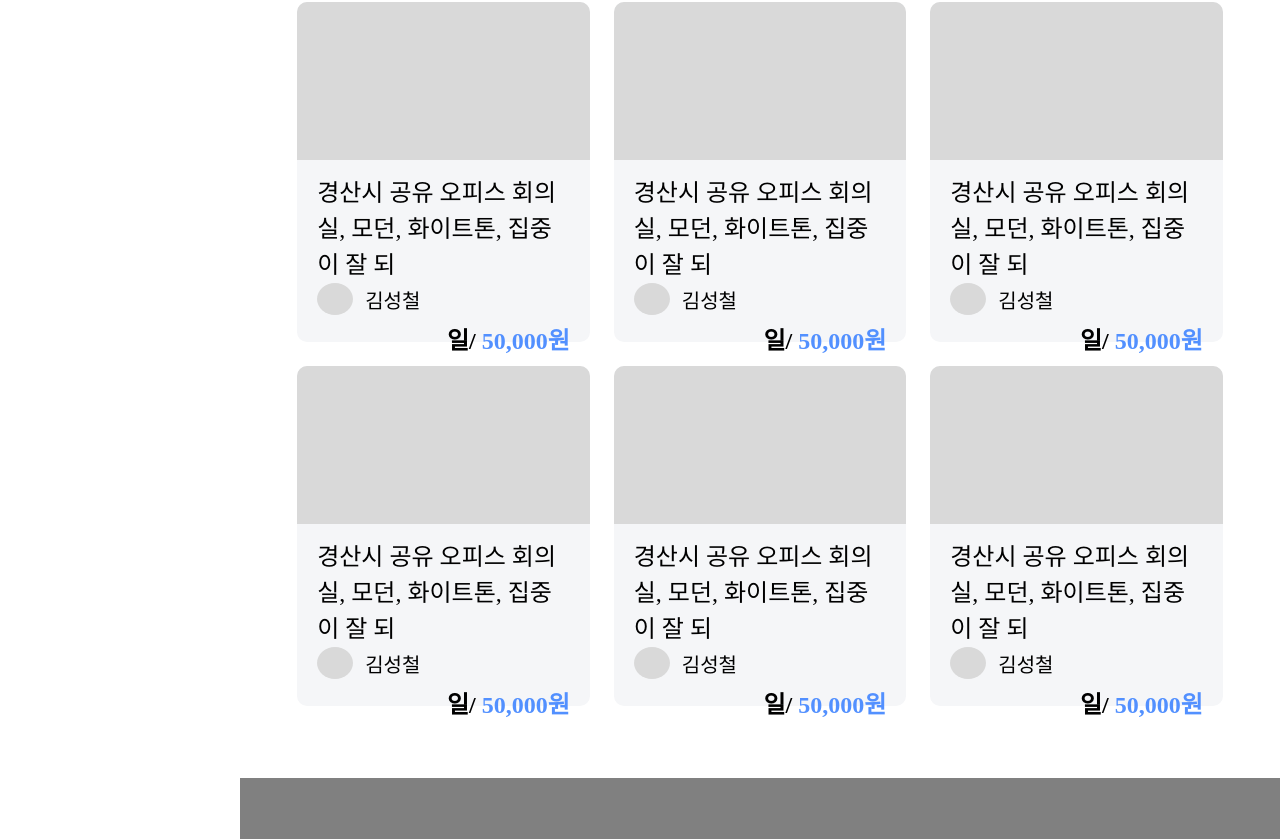
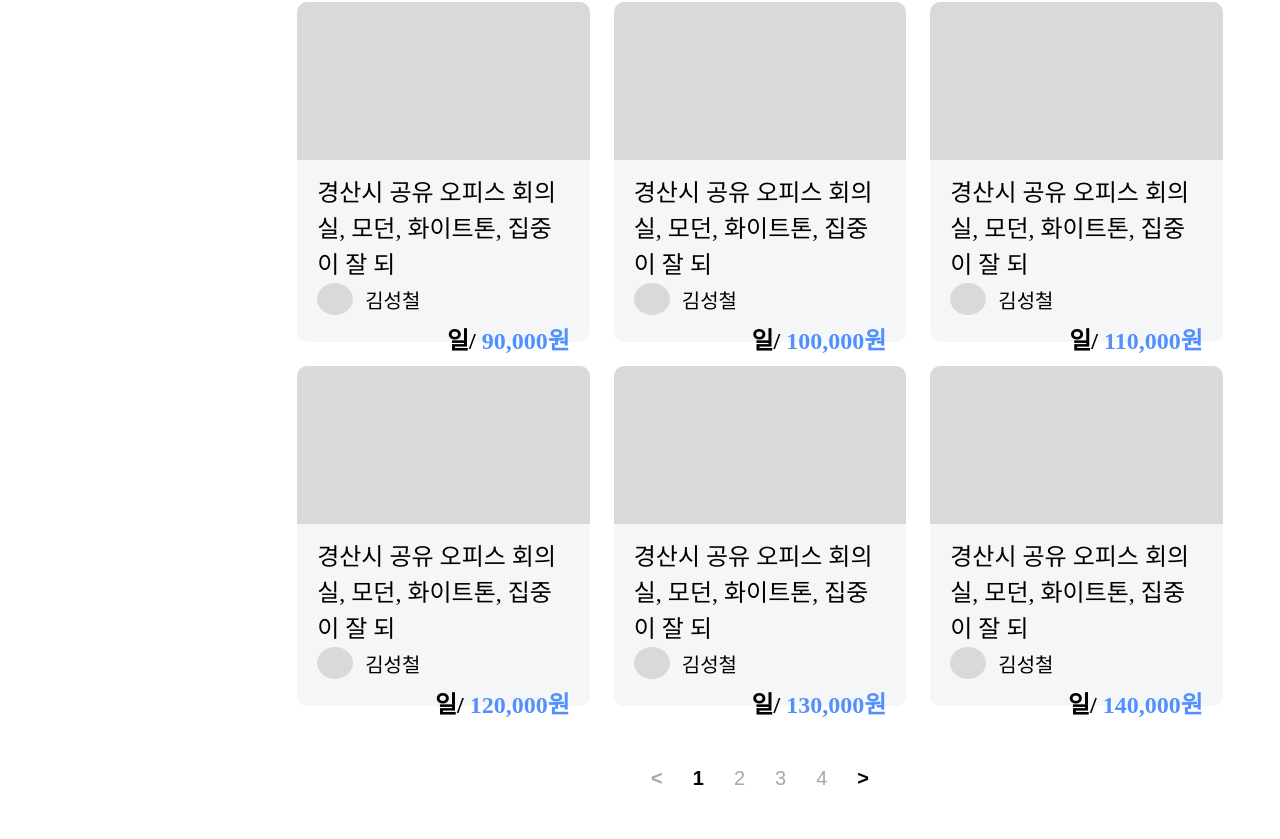
Before and after one commit to cryingdryice/ILKAN-web, a React (Vite) app: page /main/kanMatch in a window 1280 px wide. Shown: the part 1441-2280 px from the top of the page. Built offline with nearby package versions, Linux system fonts and the light colour scheme; the HTML template or start-up script is replaced by a standard one.

Commit message:
feat: 공간 목록 페이지 페이징 UI 및 로직 추가

```diff
--- /dev/null
+++ b/src/components/kanMatch/kanMatchPagination.tsx
@@ -0,0 +1,49 @@
+import kanMatchPaginationStyle from "../../css/components/kanMatch/kanMatchPagination.module.css";
+
+type Props = {
+  current: number;
+  total: number;
+  onChange: (page: number) => void;
+};
+
+export default function KanMatchPagination({
+  current,
+  total,
+  onChange,
+}: Props) {
+  const go = (p: number) => () => onChange(Math.min(Math.max(1, p), total));
+
+  return (
+    <nav className={kanMatchPaginationStyle.pageContainer}>
+      <button
+        onClick={go(current - 1)}
+        disabled={current === 1}
+        className={kanMatchPaginationStyle.arrow}
+      >
+        {"<"}
+      </button>
+
+      {Array.from({ length: total }, (_, i) => i + 1).map((p) => (
+        <button
+          key={p}
+          onClick={go(p)}
+          className={
+            p === current
+              ? `${kanMatchPaginationStyle.btn} ${kanMatchPaginationStyle.btnActive}`
+              : kanMatchPaginationStyle.btn
+          }
+        >
+          {p}
+        </button>
+      ))}
+
+      <button
+        onClick={go(current + 1)}
+        disabled={current === total}
+        className={kanMatchPaginationStyle.arrow}
+      >
+        {">"}
+      </button>
+    </nav>
+  );
+}
--- /dev/null
+++ b/src/css/components/kanMatch/kanMatchPagination.module.css
@@ -0,0 +1,34 @@
+.pageContainer {
+  width: 100%;
+  display: flex;
+  gap: 18px;
+  align-items: center;
+  margin-top: 60px;
+}
+
+.btn {
+  background: transparent;
+  border: none;
+  font-size: 20px;
+  cursor: pointer;
+  color: #a7a7a7;
+}
+
+.btnActive {
+  font-weight: bold;
+  color: #000;
+}
+
+.arrow {
+  background: transparent;
+  border: none;
+  font-size: 20px;
+  font-weight: bold;
+  cursor: pointer;
+  color: #000;
+}
+
+.arrow:disabled {
+  color: #a7a7a7;
+  cursor: default;
+}
--- a/src/pages/main/jobsPage.tsx
+++ b/src/pages/main/jobsPage.tsx
@@ -9,7 +9,7 @@ import JobPagination from "../../components/jobs/JobPagination";
 
 /**
  * JobsPage — 일거리 목록 화면
- * Components: JobsNavigation, JobsList
+ * Components: JobsNavigation, JobsList, JobPagination
  */
 
 // 예상되는 데이터 타입
@@ -22,7 +22,7 @@ export type WorkItem = {
   deadline: string;
 };
 
-const MOCK_LIST: WorkItem[] = Array.from({ length: 100 }).map((_, i) => ({
+const MOCK_LIST: WorkItem[] = Array.from({ length: 50 }).map((_, i) => ({
   id: i + 1,
   title: "[카페 반절] 인스타 분위기 카페 BI 및 로고 디자인 외주 의뢰",
   writer: "카페 반절 (개인 사업자)",
@@ -37,10 +37,7 @@ export default function JobsPage() {
   const list = MOCK_LIST;
   const [page, setPage] = useState(1);
   const totalPages = Math.max(1, Math.ceil(list.length / PAGE_SIZE));
-  const paged = useMemo(
-    () => list.slice((page - 1) * PAGE_SIZE, page * PAGE_SIZE),
-    [list, page]
-  );
+  const paged = list.slice((page - 1) * PAGE_SIZE, page * PAGE_SIZE);
 
   return (
     <div className={jobsPageStyle.jobsPageContainer}>
--- a/src/pages/main/kanMatchPage.tsx
+++ b/src/pages/main/kanMatchPage.tsx
@@ -1,4 +1,4 @@
-import { useState } from "react";
+import { useMemo, useState } from "react";
 import kanMatchStyle from "../../css/pages/kanMatchPage.module.css";
 import KanMatchNavigation, {
   TABS,
@@ -6,10 +6,11 @@ import KanMatchNavigation, {
 } from "../../components/kanMatch/kanMatchNavigation";
 import KanMatchList from "../../components/kanMatch/kanMatchList";
 import KanMatchFilter from "../../components/kanMatch/kanMatchFilter";
+import KanMatchPagination from "../../components/kanMatch/kanMatchPagination";
 
 /**
  * KanMatchPage — 공간 목록 화면
- * Components: KanMatchNavigation, KanList, KanMatchFilter
+ * Components: KanMatchNavigation, KanList, KanMatchFilter, KanMatchPagination
  */
 
 // 예상되는 데이터 타입
@@ -21,18 +22,22 @@ export type KanItem = {
   image?: string;
 };
 
-// 임시 데이터
-const MOCK_LIST: KanItem[] = Array.from({ length: 15 }).map((_, i) => ({
+const MOCK_LIST: KanItem[] = Array.from({ length: 50 }).map((_, i) => ({
   id: i + 1,
   title: "경산시 공유 오피스 회의실, 모던, 화이트톤, 집중이 잘 되",
   writer: "김성철",
-  price: "50,000원",
+  price: i + "0,000원",
 }));
+
+const PAGE_SIZE = 15;
 
 export default function KanMatchPage() {
   const [activeTab, setActiveTab] = useState<Tab>("공유 오피스");
   const [sido, setSido] = useState("경북"); // 시/도 선택 상태
   const list = MOCK_LIST;
+  const [page, setPage] = useState(1);
+  const totalPages = Math.max(1, Math.ceil(list.length / PAGE_SIZE));
+  const paged = list.slice((page - 1) * PAGE_SIZE, page * PAGE_SIZE);
 
   return (
     <div className={kanMatchStyle.kanMatchPageContainer}>
@@ -42,8 +47,18 @@ export default function KanMatchPage() {
       <KanMatchNavigation active={activeTab} onChange={setActiveTab} />
 
       <section className={kanMatchStyle.listContainer}>
-        <KanMatchList items={list} />
+        <KanMatchList items={paged} />
       </section>
+
+      <footer>
+        {totalPages > 1 && (
+          <KanMatchPagination
+            current={page}
+            total={totalPages}
+            onChange={setPage}
+          />
+        )}
+      </footer>
     </div>
   );
 }
```
